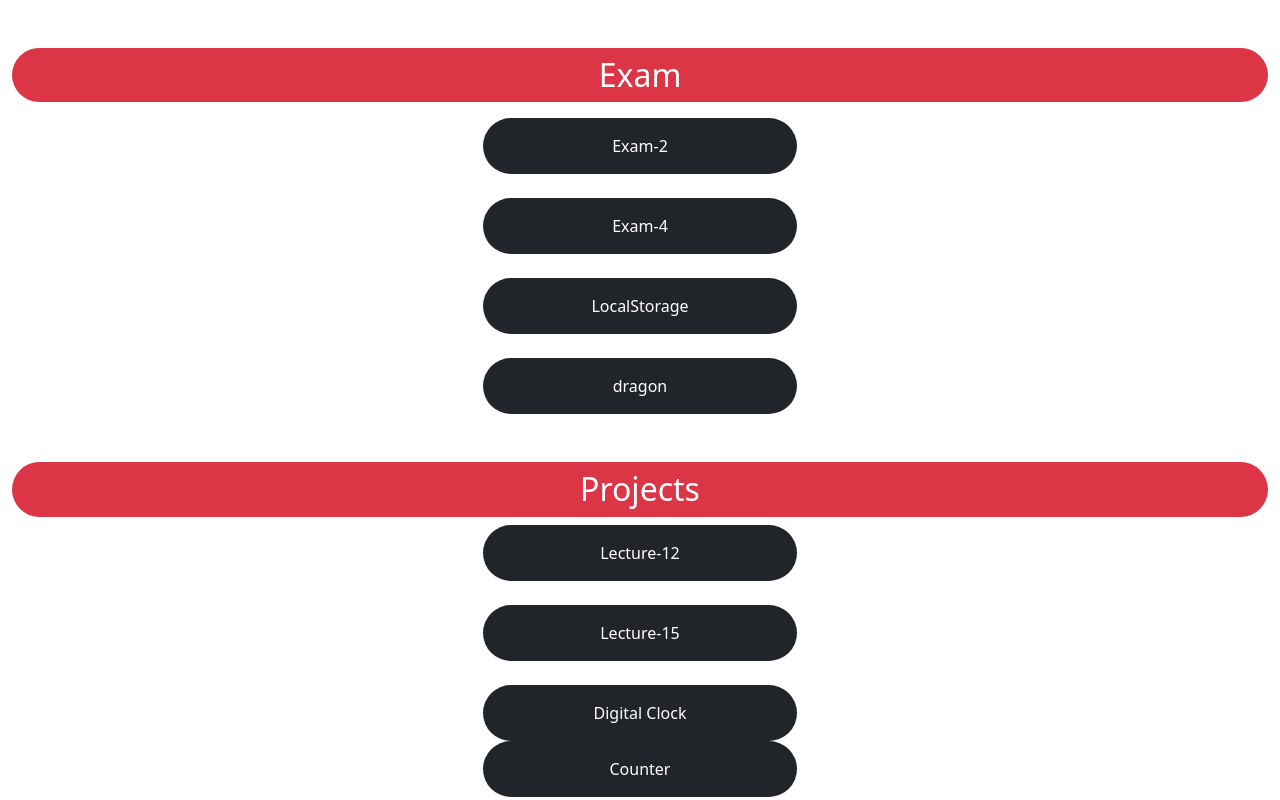
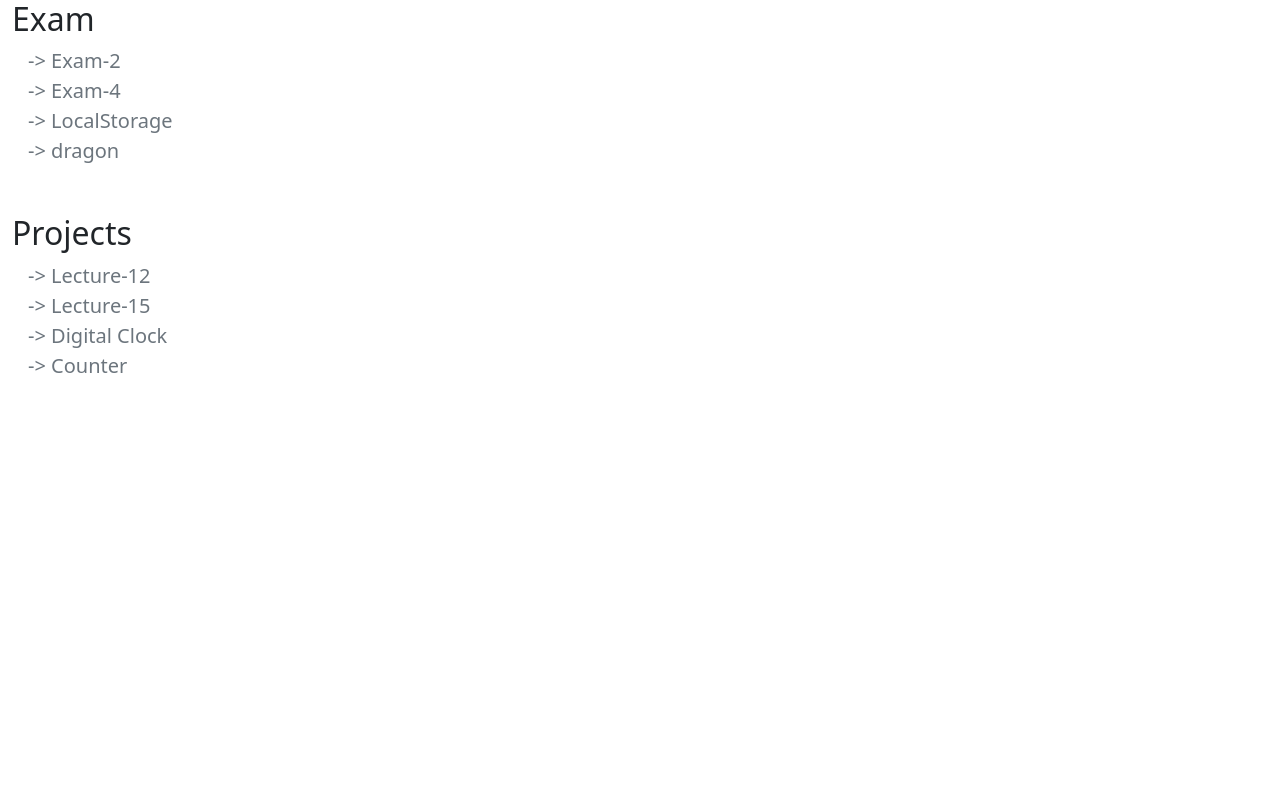
Before and after one commit to PRATHAMGADHIYA/Javascript, a plain HTML site: page index.html in a window 1280 px wide. Drawn offline with nearby package versions, Linux system fonts and the light colour scheme.

Commit message:
Main JS File

```diff
--- a/index.html
+++ b/index.html
@@ -11,24 +11,24 @@
 
 </head>
 <body class="container-fluid ">
-    <h2 class="bg-danger text-center w-100 mx-auto text-white rounded-5 pt-2 pb-2 mt-5">Exam</h2>
+    <h2 class="">Exam</h2>
 
-    <a href="./Exam-2/index.html" class="text-decoration-none bg-dark p-3 rounded-5 d-block w-25 mx-auto text-center text-white mt-3 ">Exam-2</a><br>
+    <a href="./Exam-2/index.html" class="text-decoration-none fs-5 ms-3 text-secondary ">-> Exam-2</a><br>
 
-    <a href="./Exam-4/index.html" class="text-decoration-none bg-dark p-3 rounded-5 d-block w-25 mx-auto text-center text-white ">Exam-4</a><br>
+    <a href="./Exam-4/index.html" class="text-decoration-none fs-5 ms-3 text-secondary">-> Exam-4</a><br>
 
-    <a href="./LocalStorageExam/index.html" class="text-decoration-none bg-dark p-3 rounded-5 d-block w-25 mx-auto text-center text-white ">LocalStorage</a><br>
+    <a href="./LocalStorageExam/index.html" class="text-decoration-none fs-5 ms-3 text-secondary">-> LocalStorage</a><br>
 
-    <a href="./Dragon/index.html" class="text-decoration-none bg-dark p-3 rounded-5 d-block w-25 mx-auto text-center text-white ">dragon</a>
+    <a href="./Dragon/index.html" class="text-decoration-none fs-5 ms-3 text-secondary">-> dragon</a>
 
-    <h2 class="bg-danger text-center w-100 mx-auto text-white rounded-5 pt-2 pb-2 mt-5">Projects</h2>
-    <a href="./Lecture-12/index.html" class="text-decoration-none bg-dark p-3 rounded-5 d-block w-25 mx-auto text-center text-white ">Lecture-12</a><br>
+    <h2 class="mt-5 ">Projects</h2>
+    <a href="./Lecture-12/index.html" class="text-decoration-none fs-5 ms-3 text-secondary">-> Lecture-12</a><br>
 
-    <a href="./Lecture-15/index.html" class="text-decoration-none bg-dark p-3 rounded-5 d-block w-25 mx-auto text-center text-white ">Lecture-15</a><br>
+    <a href="./Lecture-15/index.html" class="text-decoration-none fs-5 ms-3 text-secondary">-> Lecture-15</a><br>
 
-    <a href="./Digital Clock/index.html" class="text-decoration-none bg-dark p-3 rounded-5 d-block w-25 mx-auto text-center text-white ">Digital Clock</a>
+    <a href="./Digital Clock/index.html" class="text-decoration-none fs-5 ms-3 text-secondary">-> Digital Clock</a><br>
 
-    <a href="./Lecture-19/index.html" class="text-decoration-none bg-dark p-3 rounded-5 d-block w-25 mx-auto text-center text-white ">Counter</a>
+    <a href="./Lecture-19/index.html" class="text-decoration-none fs-5 ms-3 text-secondary">-> Counter</a>
 
 
 </body>
```
